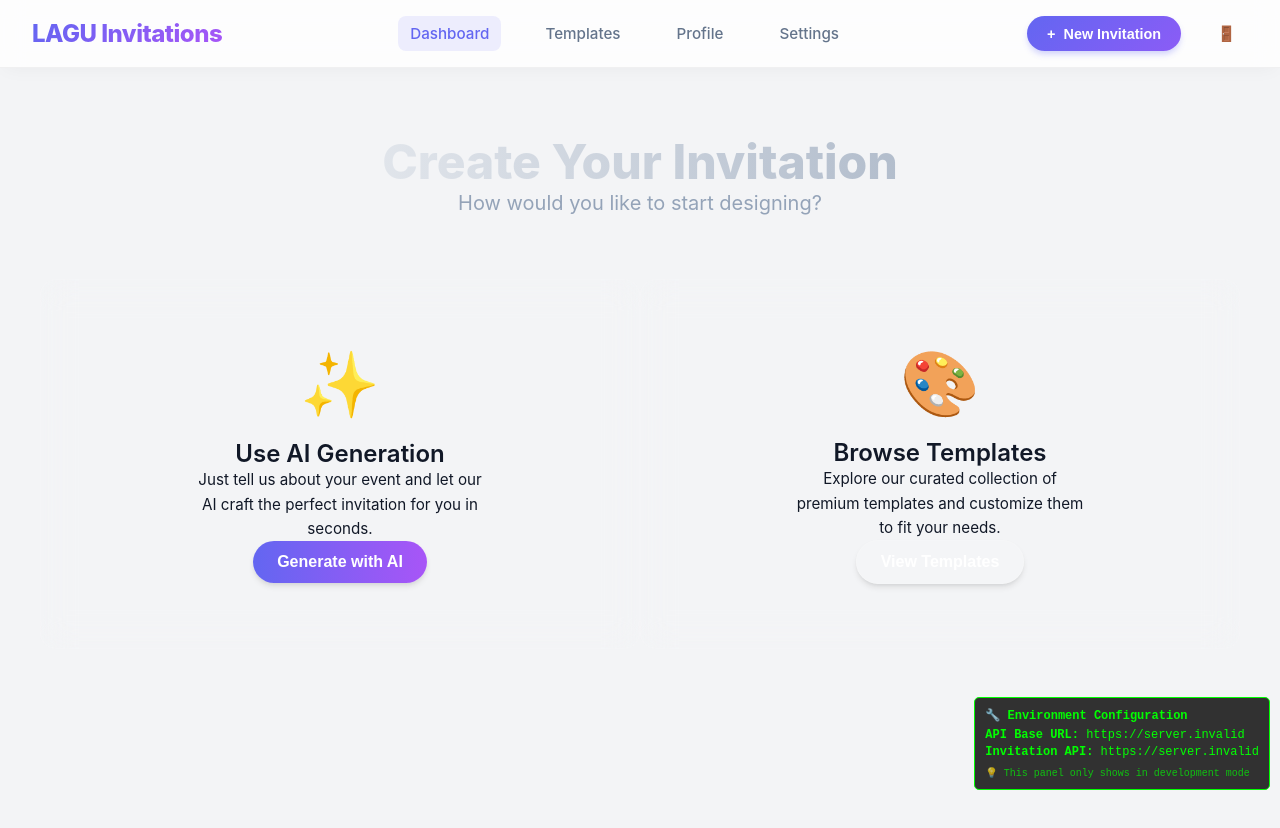
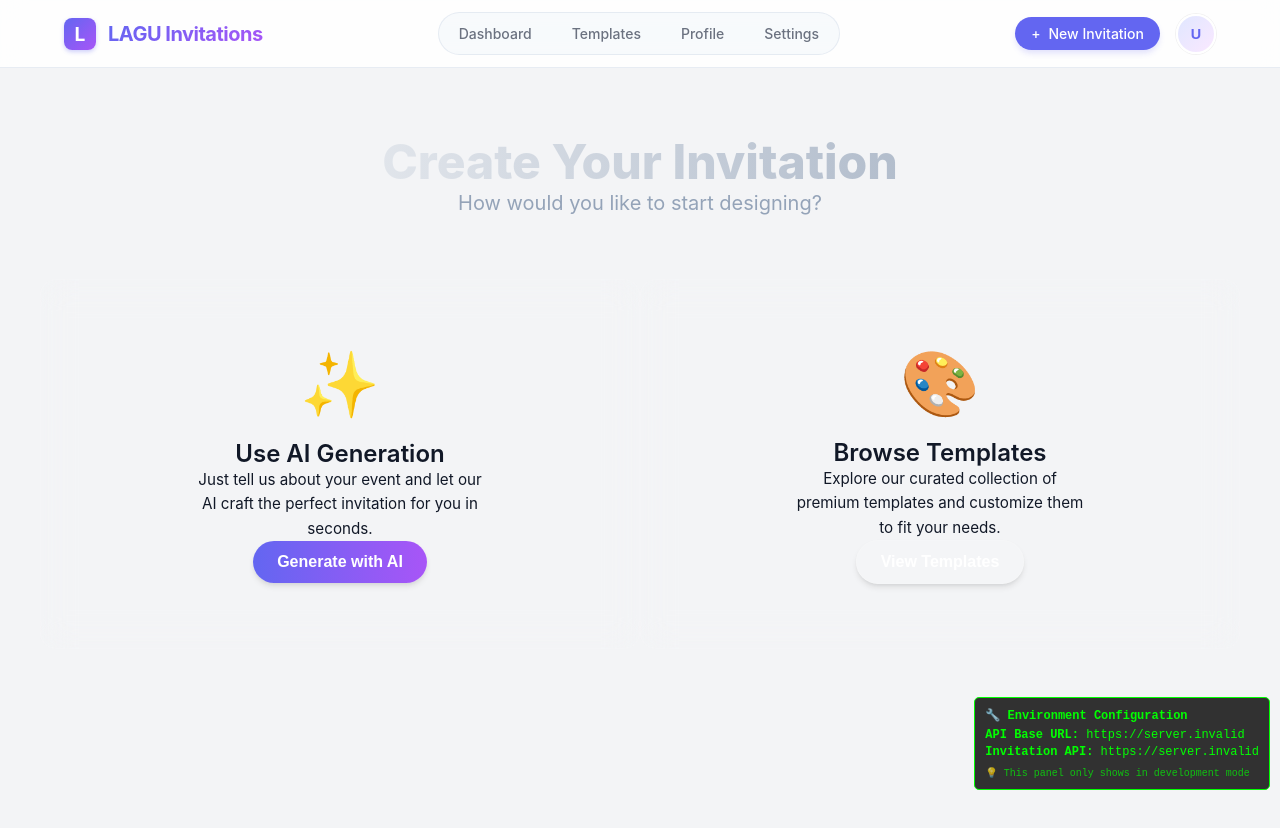
Before and after one commit to santoshambali/invite-craft, a Next.js app: page /create in a window 1280 px wide. Shown: the top 828 px of the page. Built offline with nearby package versions, Linux system fonts and the light colour scheme; no server answers.

Commit message:
feat: Add Docker Compose setup, implement runtime environment variable injection for Next.js, and introduce a new Header UI component.

```diff
--- a/app/components/Header.js
+++ b/app/components/Header.js
@@ -1,59 +1,135 @@
 'use client';
 
 import Link from 'next/link';
-import { useRouter } from 'next/navigation';
+import { useRouter, usePathname } from 'next/navigation';
+import { useState, useEffect, useRef } from 'react';
 import { logout } from '../utils/auth';
 import styles from './Header.module.css';
 
 export default function Header() {
     const router = useRouter();
+    const pathname = usePathname();
+
+    const [isScrolled, setIsScrolled] = useState(false);
+    const [isMobileMenuOpen, setIsMobileMenuOpen] = useState(false);
+    const [isProfileDropdownOpen, setIsProfileDropdownOpen] = useState(false);
+
+    const dropdownRef = useRef(null);
+
+    // Handle scroll effect
+    useEffect(() => {
+        const handleScroll = () => {
+            setIsScrolled(window.scrollY > 10);
+        };
+        window.addEventListener('scroll', handleScroll);
+        return () => window.removeEventListener('scroll', handleScroll);
+    }, []);
+
+    // Handle click outside for dropdown
+    useEffect(() => {
+        const handleClickOutside = (event) => {
+            if (dropdownRef.current && !dropdownRef.current.contains(event.target)) {
+                setIsProfileDropdownOpen(false);
+            }
+        };
+        document.addEventListener('mousedown', handleClickOutside);
+        return () => document.removeEventListener('mousedown', handleClickOutside);
+    }, []);
+
+    // Close mobile menu on route change
+    useEffect(() => {
+        setIsMobileMenuOpen(false);
+    }, [pathname]);
 
     const handleLogout = async () => {
         await logout();
+        router.push('/login');
     };
 
+    const navItems = [
+        { name: 'Dashboard', path: '/' },
+        { name: 'Templates', path: '/templates' },
+        { name: 'Profile', path: '/profile' },
+        { name: 'Settings', path: '/settings' },
+    ];
+
     return (
-        <header className={styles.header}>
+        <header className={`${styles.header} ${isScrolled ? styles.headerScrolled : ''}`}>
+            <div className={styles.container}>
+                {/* Brand */}
                 <div className={styles.brand} onClick={() => router.push('/')}>
-                LAGU Invitations
+                    <div className={styles.brandLogo}>L</div>
+                    <span className={styles.brandText}>LAGU Invitations</span>
                 </div>
 
-            <nav className={styles.nav}>
-                <Link href="/" style={{ textDecoration: 'none' }}>
-                    <div className={`${styles.navItem} ${styles.active}`}>
-                        Dashboard
+                {/* Desktop Navigation */}
+                <nav className={styles.navDesktop}>
+                    {navItems.map((item) => (
+                        <Link key={item.path} href={item.path} style={{ textDecoration: 'none' }}>
+                            <div className={`${styles.navItem} ${pathname === item.path ? styles.active : ''}`}>
+                                {item.name}
                             </div>
                         </Link>
-                <Link href="/templates" style={{ textDecoration: 'none' }}>
-                    <div className={styles.navItem}>
-                        Templates
-                    </div>
-                </Link>
-                <Link href="/profile" style={{ textDecoration: 'none' }}>
-                    <div className={styles.navItem}>
-                        Profile
-                    </div>
-                </Link>
-                <Link href="/settings" style={{ textDecoration: 'none' }}>
-                    <div className={styles.navItem}>
-                        Settings
-                    </div>
-                </Link>
+                    ))}
                 </nav>
 
+                {/* Actions */}
                 <div className={styles.actions}>
-                <Link href="/create" style={{ textDecoration: 'none' }}>
-                    <button className={styles.createButton}>
+                    {/* Create Button (Desktop) */}
+                    <Link href="/create" className={styles.createButton}>
                         <span>+</span> New Invitation
-                    </button>
                     </Link>
 
-                <div
-                    className={`${styles.navItem} ${styles.logoutBtn}`}
-                    onClick={handleLogout}
-                    title="Logout"
+                    {/* Profile Dropdown (Desktop) */}
+                    <div className={styles.userMenuWrapper} ref={dropdownRef}>
+                        <button
+                            className={styles.userAvatarBtn}
+                            onClick={() => setIsProfileDropdownOpen(!isProfileDropdownOpen)}
                         >
-                    🚪
+                            U
+                        </button>
+
+                        {isProfileDropdownOpen && (
+                            <div className={styles.dropdownMenu}>
+                                <Link href="/profile" className={styles.dropdownItem}>
+                                    👤 Profile
+                                </Link>
+                                <Link href="/settings" className={styles.dropdownItem}>
+                                    ⚙️ Settings
+                                </Link>
+                                <div className={styles.dropdownDivider} />
+                                <div className={`${styles.dropdownItem} ${styles.logoutItem}`} onClick={handleLogout}>
+                                    🚪 Logout
+                                </div>
+                            </div>
+                        )}
+                    </div>
+
+                    {/* Mobile Menu Toggle */}
+                    <button
+                        className={`${styles.mobileToggle} ${isMobileMenuOpen ? styles.open : ''}`}
+                        onClick={() => setIsMobileMenuOpen(!isMobileMenuOpen)}
+                    >
+                        <span className={styles.bar}></span>
+                        <span className={styles.bar}></span>
+                        <span className={styles.bar}></span>
+                    </button>
+                </div>
+            </div>
+
+            {/* Mobile Menu Overlay */}
+            <div className={`${styles.mobileMenu} ${isMobileMenuOpen ? styles.open : ''}`}>
+                {navItems.map((item) => (
+                    <Link key={item.path} href={item.path} className={styles.mobileNavLink}>
+                        {item.name}
+                    </Link>
+                ))}
+                <div style={{ height: '1px', background: '#f1f5f9', margin: '1rem 0' }}></div>
+                <Link href="/create" className={styles.mobileNavLink} style={{ color: 'var(--primary-color)' }}>
+                    + New Invitation
+                </Link>
+                <div className={styles.mobileNavLink} onClick={handleLogout} style={{ color: '#ef4444' }}>
+                    Logout
                 </div>
             </div>
         </header>
--- a/app/components/Header.module.css
+++ b/app/components/Header.module.css
@@ -1,116 +1,300 @@
 /* components/Header.module.css */
 .header {
+    position: sticky;
+    top: 0;
+    z-index: 1000;
+    width: 100%;
+    padding: 0.75rem 0;
+    transition: all var(--transition-fast, 0.3s ease);
+    background: rgba(255, 255, 255, 0.85);
+    backdrop-filter: blur(12px);
+    -webkit-backdrop-filter: blur(12px);
+    border-bottom: 1px solid rgba(226, 232, 240, 0.8);
+}
+
+.headerScrolled {
+    background: rgba(255, 255, 255, 0.95);
+    box-shadow: 0 4px 6px -1px rgba(0, 0, 0, 0.05), 0 2px 4px -1px rgba(0, 0, 0, 0.03);
+    padding: 0.75rem 0;
+}
+
+.container {
+    max-width: 1200px;
+    margin: 0 auto;
+    padding: 0 1.5rem;
     display: flex;
     align-items: center;
     justify-content: space-between;
-    padding: 1rem 2rem;
-    background: rgba(255, 255, 255, 0.8);
-    backdrop-filter: blur(12px);
-    -webkit-backdrop-filter: blur(12px);
-    border-bottom: 1px solid rgba(0, 0, 0, 0.05);
-    position: sticky;
-    top: 0;
-    z-index: 100;
-    width: 100%;
-    box-shadow: 0 4px 20px -5px rgba(0, 0, 0, 0.05);
 }
 
+/* Brand */
 .brand {
-    font-size: 1.5rem;
-    font-weight: 800;
-    background: linear-gradient(135deg, #6366f1 0%, #a855f7 100%);
+    display: flex;
+    align-items: center;
+    gap: 0.75rem;
+    text-decoration: none;
+    cursor: pointer;
+    z-index: 1002;
+}
+
+.brandLogo {
+    width: 32px;
+    height: 32px;
+    background: linear-gradient(135deg, var(--primary-color, #6366f1) 0%, var(--secondary-color, #a855f7) 100%);
+    border-radius: 8px;
+    display: grid;
+    place-items: center;
+    color: white;
+    font-weight: bold;
+    font-size: 1.2rem;
+    box-shadow: 0 2px 4px rgba(99, 102, 241, 0.3);
+}
+
+.brandText {
+    font-size: 1.25rem;
+    font-weight: 700;
+    color: var(--dash-text-primary, #111827);
+    letter-spacing: -0.025em;
+    background: linear-gradient(135deg, var(--primary-color, #6366f1) 0%, var(--secondary-color, #a855f7) 100%);
     -webkit-background-clip: text;
     background-clip: text;
     color: transparent;
-    letter-spacing: -0.5px;
+}
+
+/* Desktop Navigation */
+.navDesktop {
+    display: flex;
+    align-items: center;
+    gap: 0.5rem;
+    background: rgba(241, 245, 249, 0.5);
+    padding: 0.25rem;
+    border-radius: 9999px;
+    border: 1px solid rgba(226, 232, 240, 0.8);
+}
+
+.navItem {
+    padding: 0.5rem 1rem;
+    border-radius: 9999px;
+    font-size: 0.875rem;
+    font-weight: 500;
+    color: var(--dash-text-secondary, #64748b);
+    text-decoration: none;
+    transition: all 0.2s ease;
+    cursor: pointer;
+    position: relative;
+    white-space: nowrap;
+}
+
+.navItem:hover {
+    color: var(--primary-color, #6366f1);
+    background: rgba(255, 255, 255, 0.8);
+}
+
+.navItem.active {
+    background: white;
+    color: var(--primary-color, #6366f1);
+    box-shadow: 0 1px 3px rgba(0, 0, 0, 0.05);
+}
+
+/* Actions Area */
+.actions {
+    display: flex;
+    align-items: center;
+    gap: 1rem;
+}
+
+.createButton {
+    display: inline-flex;
+    align-items: center;
+    gap: 0.5rem;
+    background: var(--primary-color, #6366f1);
+    color: white;
+    font-weight: 500;
+    font-size: 0.875rem;
+    padding: 0.5rem 1rem;
+    border-radius: 9999px;
+    text-decoration: none;
+    border: none;
+    cursor: pointer;
+    transition: all 0.2s ease;
+    box-shadow: 0 4px 6px -1px rgba(99, 102, 241, 0.2);
+}
+
+.createButton:hover {
+    background: #4f46e5;
+    transform: translateY(-1px);
+    box-shadow: 0 6px 8px -1px rgba(99, 102, 241, 0.3);
+}
+
+/* User Menu */
+.userMenuWrapper {
+    position: relative;
+}
+
+.userAvatarBtn {
+    width: 40px;
+    height: 40px;
+    border-radius: 50%;
+    background: linear-gradient(135deg, #e0e7ff 0%, #fae8ff 100%);
+    border: 2px solid white;
+    cursor: pointer;
+    display: grid;
+    place-items: center;
+    color: var(--primary-color, #6366f1);
+    font-weight: 600;
+    font-size: 0.9rem;
+    box-shadow: 0 0 0 1px rgba(0, 0, 0, 0.05);
+    transition: all 0.2s ease;
+}
+
+.userAvatarBtn:hover {
+    box-shadow: 0 0 0 2px var(--primary-color, #6366f1);
+}
+
+.dropdownMenu {
+    position: absolute;
+    top: 120%;
+    right: 0;
+    width: 200px;
+    background: white;
+    border-radius: 12px;
+    box-shadow: 0 10px 15px -3px rgba(0, 0, 0, 0.1), 0 4px 6px -2px rgba(0, 0, 0, 0.05);
+    padding: 0.5rem;
+    border: 1px solid #f1f5f9;
+    transform-origin: top right;
+    animation: scaleIn 0.15s ease-out forwards;
+    display: flex;
+    flex-direction: column;
+}
+
+@keyframes scaleIn {
+    from {
+        opacity: 0;
+        transform: scale(0.95);
+    }
+
+    to {
+        opacity: 1;
+        transform: scale(1);
+    }
+}
+
+.dropdownItem {
+    display: flex;
+    align-items: center;
+    gap: 0.75rem;
+    padding: 0.75rem 1rem;
+    border-radius: 8px;
+    color: var(--dash-text-primary, #1b1b1b);
+    text-decoration: none;
+    font-size: 0.875rem;
+    transition: all 0.2s;
     cursor: pointer;
 }
 
-.nav {
-    display: flex;
-    align-items: center;
-    gap: 2rem;
+.dropdownItem:hover {
+    background: #f8fafc;
+    color: var(--primary-color, #6366f1);
 }
 
-.navItem {
-    display: flex;
-    align-items: center;
-    gap: 0.5rem;
-    color: #64748b;
-    /* Slate 500 */
-    font-weight: 500;
-    font-size: 0.95rem;
-    cursor: pointer;
-    transition: all 0.2s ease;
-    padding: 0.5rem 0.75rem;
-    border-radius: 8px;
+.dropdownDivider {
+    height: 1px;
+    background: #e2e8f0;
+    margin: 0.25rem 0.5rem;
 }
 
-.navItem:hover {
-    color: #1e293b;
-    /* Slate 800 */
-    background: rgba(99, 102, 241, 0.05);
+.logoutItem {
+    color: #ef4444;
 }
 
-.active {
-    color: #6366f1;
-    /* Indigo 500 */
-    background: rgba(99, 102, 241, 0.1);
+.logoutItem:hover {
+    background: #fef2f2;
+    color: #dc2626;
 }
 
-.actions {
-    display: flex;
-    align-items: center;
-    gap: 1.5rem;
+/* Mobile Toggle */
+.mobileToggle {
+    display: none;
+    flex-direction: column;
+    gap: 5px;
+    background: none;
+    border: none;
+    cursor: pointer;
+    padding: 0.25rem;
+    z-index: 1002;
 }
 
-.createButton {
-    background: linear-gradient(135deg, #6366f1 0%, #8b5cf6 100%);
-    color: white;
-    border: none;
-    padding: 0.6rem 1.25rem;
-    border-radius: 99px;
-    font-weight: 600;
-    font-size: 0.9rem;
-    cursor: pointer;
-    box-shadow: 0 4px 6px -1px rgba(99, 102, 241, 0.3);
-    transition: transform 0.2s, box-shadow 0.2s;
-    text-decoration: none;
-    display: flex;
-    align-items: center;
-    gap: 0.5rem;
+.bar {
+    width: 24px;
+    height: 2px;
+    background-color: var(--dash-text-secondary, #64748b);
+    border-radius: 2px;
+    transition: all 0.3s ease;
 }
 
-.createButton:hover {
-    transform: translateY(-1px);
-    box-shadow: 0 6px 15px -2px rgba(99, 102, 241, 0.4);
-    color: white;
-    /* Ensure text stays white */
+.mobileToggle.open .bar:nth-child(1) {
+    transform: rotate(45deg) translate(5px, 5px);
 }
 
-/* Specific styling for Logout to look less like a primary nav item if desired */
-.logoutBtn {
-    color: #ef4444;
-    /* Red 500 */
+.mobileToggle.open .bar:nth-child(2) {
+    opacity: 0;
 }
 
-.logoutBtn:hover {
-    background: rgba(239, 68, 68, 0.05);
-    color: #dc2626;
-    /* Red 600 */
+.mobileToggle.open .bar:nth-child(3) {
+    transform: rotate(-45deg) translate(5px, -5px);
 }
 
+/* Mobile Menu Overlay */
+.mobileMenu {
+    position: fixed;
+    top: 0;
+    left: 0;
+    right: 0;
+    bottom: 0;
+    background: white;
+    z-index: 1001;
+    padding: 5rem 1.5rem 2rem;
+    display: flex;
+    flex-direction: column;
+    gap: 1rem;
+    transform: translateX(100%);
+    transition: transform 0.3s cubic-bezier(0.4, 0, 0.2, 1);
+}
+
+.mobileMenu.open {
+    transform: translateX(0);
+}
+
+.mobileNavLink {
+    font-size: 1.25rem;
+    font-weight: 600;
+    color: var(--dash-text-primary, #111827);
+    text-decoration: none;
+    padding: 1rem;
+    border-bottom: 1px solid #f1f5f9;
+}
+
+.mobileNavLink:hover {
+    color: var(--primary-color, #6366f1);
+}
+
+/* Responsive Breakpoints */
 @media (max-width: 768px) {
-    .header {
-        padding: 1rem;
+    .navDesktop {
+        display: none;
     }
 
-    .nav {
-        display: none;
-        /* Mobile menu implementation would go here */
+    .mobileToggle {
+        display: flex;
     }
 
-    .brand {
-        font-size: 1.25rem;
+    .userMenuWrapper {
+        display: none;
+    }
+
+    /* In mobile, specific actions might change */
+    .createButton {
+        display: none;
+        /* Maybe hide create button in header on mobile if it takes too much space, or keep simpler version */
     }
 }
```
Lines whose indentation alone changed are shown as unchanged.
